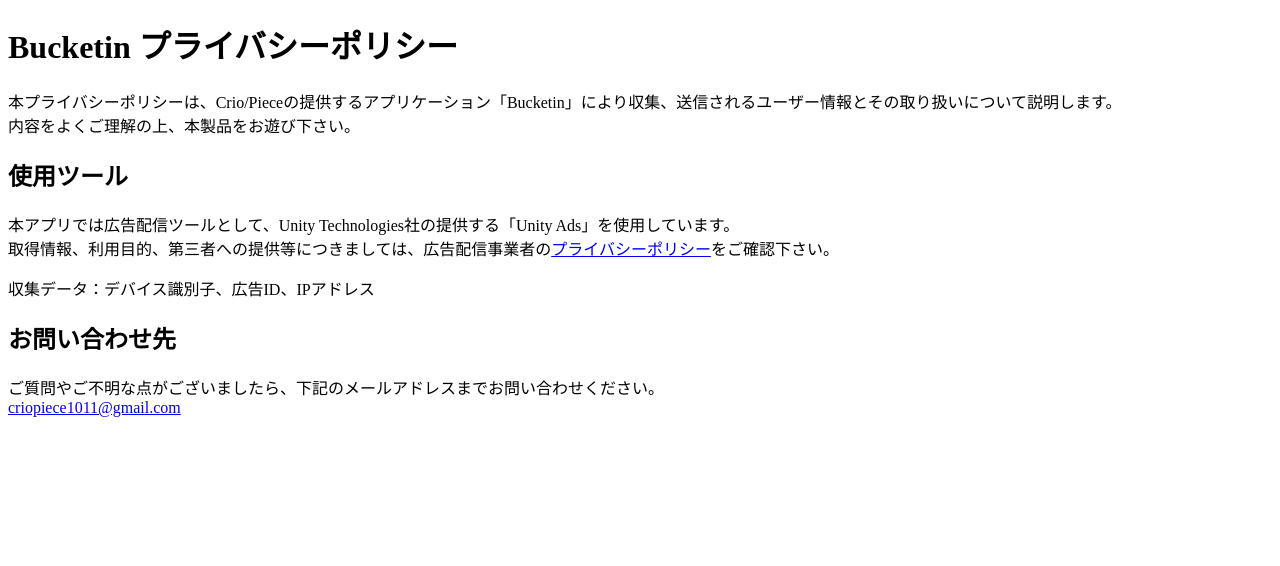
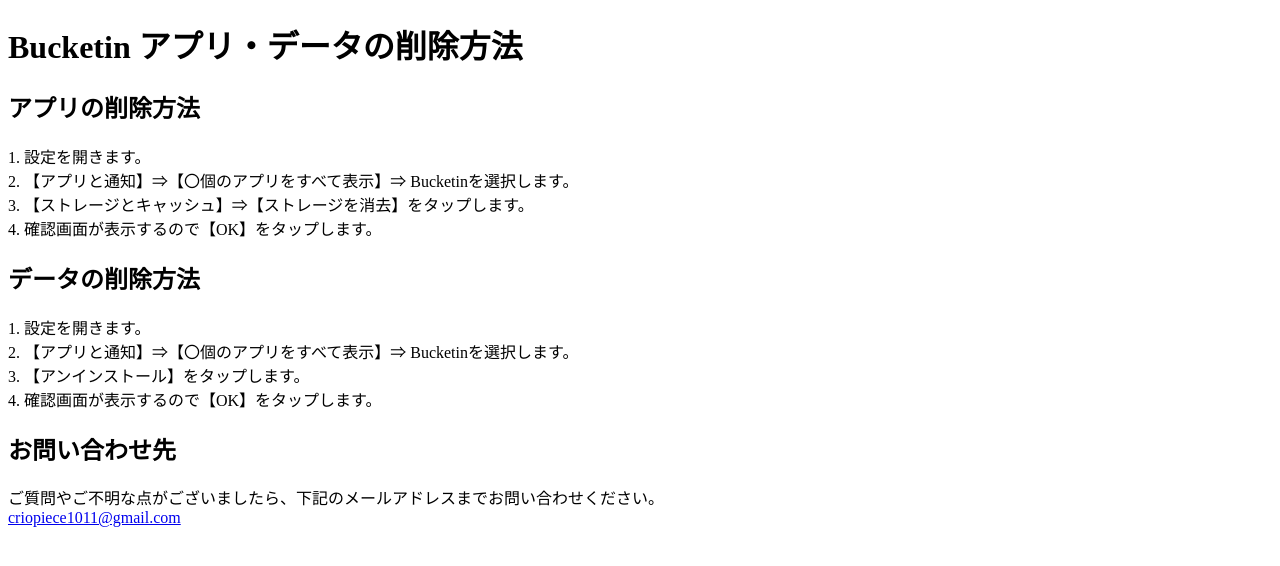
Before and after one commit to Crio-Piece/gh-pages, a plain HTML site: page docs/DateDelete/Japanese/index.html in a window 1280 px wide. Drawn offline with Linux system fonts and the light colour scheme.

Commit message:
Japanese

```diff
--- a/docs/DateDelete/Japanese/index.html
+++ b/docs/DateDelete/Japanese/index.html
@@ -4,22 +4,24 @@
     <meta charset="UTF-8">
     <meta http-equiv="X-UA-Compatible" content="IE=edge">
     <meta name="viewport" content="width=device-width, initial-scale=1.0">
-    <title>Bucketin プライバシーポリシー</title>
+    <title>Bucketin アプリ・データの削除方法</title>
 </head>
 <body>
-    <h1>Bucketin プライバシーポリシー</h1>
+    <h1>Bucketin アプリ・データの削除方法</h1>
+
+    <h2>アプリの削除方法</h2>
     <p>
-        本プライバシーポリシーは、Crio/Pieceの提供するアプリケーション「Bucketin」により収集、送信されるユーザー情報とその取り扱いについて説明します。<br>
-        内容をよくご理解の上、本製品をお遊び下さい。
+        1. 設定を開きます。<br>
+        2. 【アプリと通知】⇒【〇個のアプリをすべて表示】⇒ Bucketinを選択します。<br>
+        3. 【ストレージとキャッシュ】⇒【ストレージを消去】をタップします。<br>
+        4. 確認画面が表示するので【OK】をタップします。
     </p>
-
-    <h2>使用ツール</h2>
+    <h2>データの削除方法</h2>
     <p>
-        本アプリでは広告配信ツールとして、Unity Technologies社の提供する「Unity Ads」を使用しています。<br>
-        取得情報、利用目的、第三者への提供等につきましては、広告配信事業者の<a href="https://unity3d.com/jp/legal/privacy-policy" target="_blank">プライバシーポリシー</a>をご確認下さい。
-    </p>
-    <p>
-        収集データ：デバイス識別子、広告ID、IPアドレス
+        1. 設定を開きます。<br>
+        2. 【アプリと通知】⇒【〇個のアプリをすべて表示】⇒ Bucketinを選択します。<br>
+        3. 【アンインストール】をタップします。<br>
+        4. 確認画面が表示するので【OK】をタップします。<br>
     </p>
 
     <h2>お問い合わせ先</h2>
```
Also changed, not shown: docs/DateDelete/index.html (+4 -4 lines).
